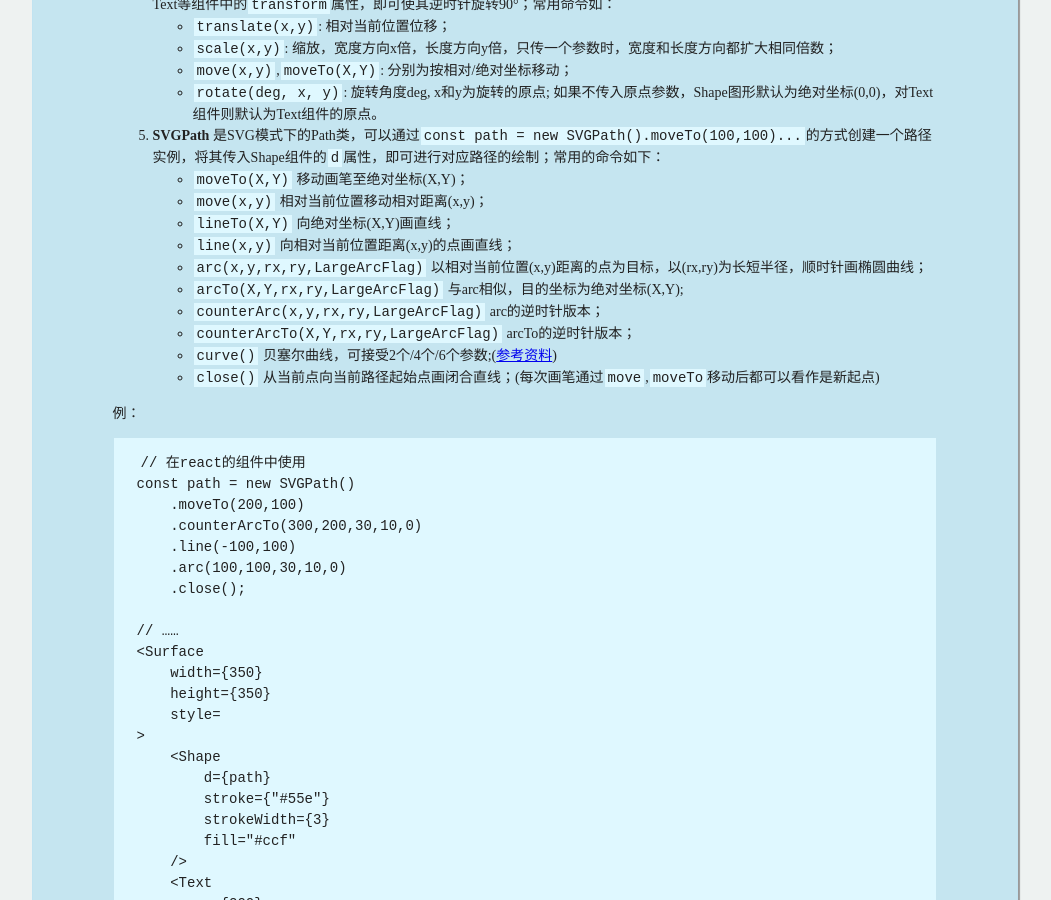
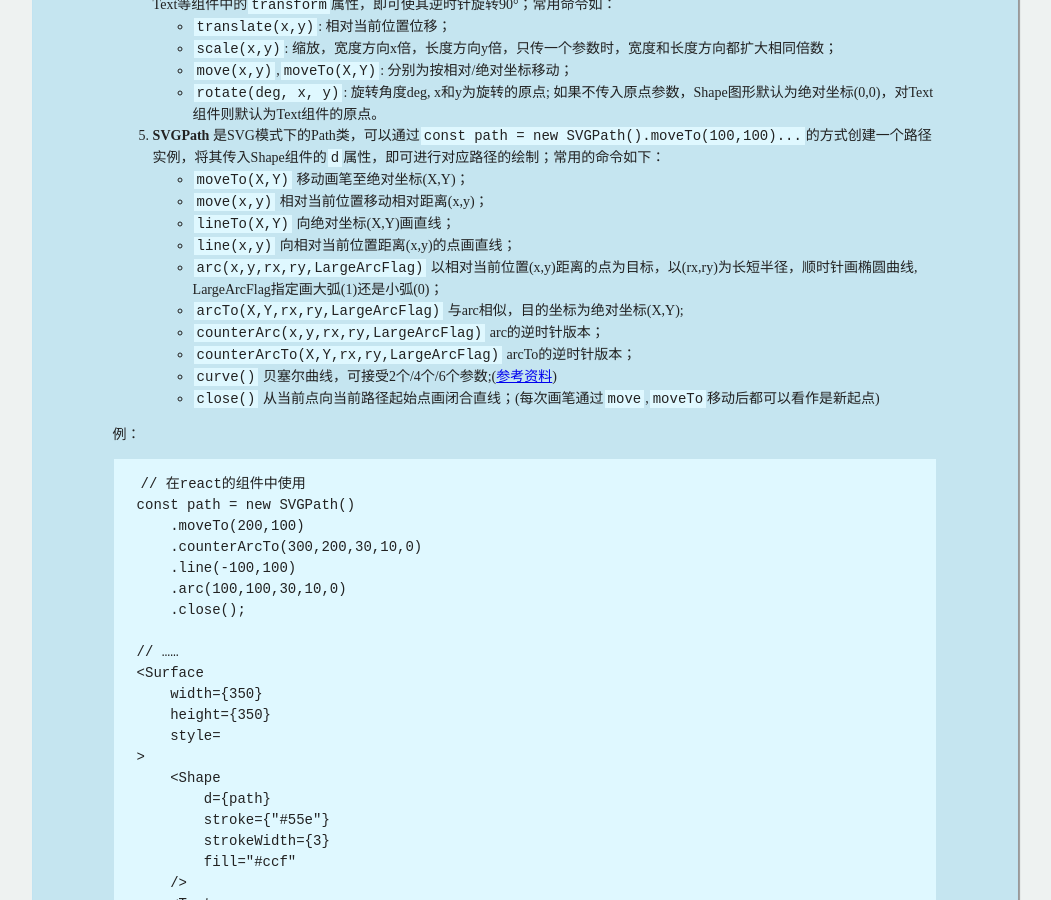
Before and after one commit to AnneBai/AnneBai.github.io, a Jekyll site: the page built from _posts/2018-10-10-react-art-first-step.md, in a window 1280 px wide and 900 px high, scrolled down 1188 px. Shown: the whole window, without its empty margins (115-1166 px from the left). Built offline with Jekyll 4.4.1, drawn with Linux system fonts in a browser that asks for light colours.

Commit message:
update react-art-post

```diff
--- a/_posts/2018-10-10-react-art-first-step.md
+++ b/_posts/2018-10-10-react-art-first-step.md
@@ -42,7 +42,7 @@ const {Surface, Text, Shape, Transform} = ReactART;
     + `move(x,y)` 相对当前位置移动相对距离(x,y)；
     + `lineTo(X,Y)` 向绝对坐标(X,Y)画直线；
     + `line(x,y)` 向相对当前位置距离(x,y)的点画直线；
-    + `arc(x,y,rx,ry,LargeArcFlag)` 以相对当前位置(x,y)距离的点为目标，以(rx,ry)为长短半径，顺时针画椭圆曲线；
+    + `arc(x,y,rx,ry,LargeArcFlag)` 以相对当前位置(x,y)距离的点为目标，以(rx,ry)为长短半径，顺时针画椭圆曲线, LargeArcFlag指定画大弧(1)还是小弧(0)；
     + `arcTo(X,Y,rx,ry,LargeArcFlag)` 与arc相似，目的坐标为绝对坐标(X,Y);
     + `counterArc(x,y,rx,ry,LargeArcFlag)` arc的逆时针版本；
     + `counterArcTo(X,Y,rx,ry,LargeArcFlag)` arcTo的逆时针版本；
```
